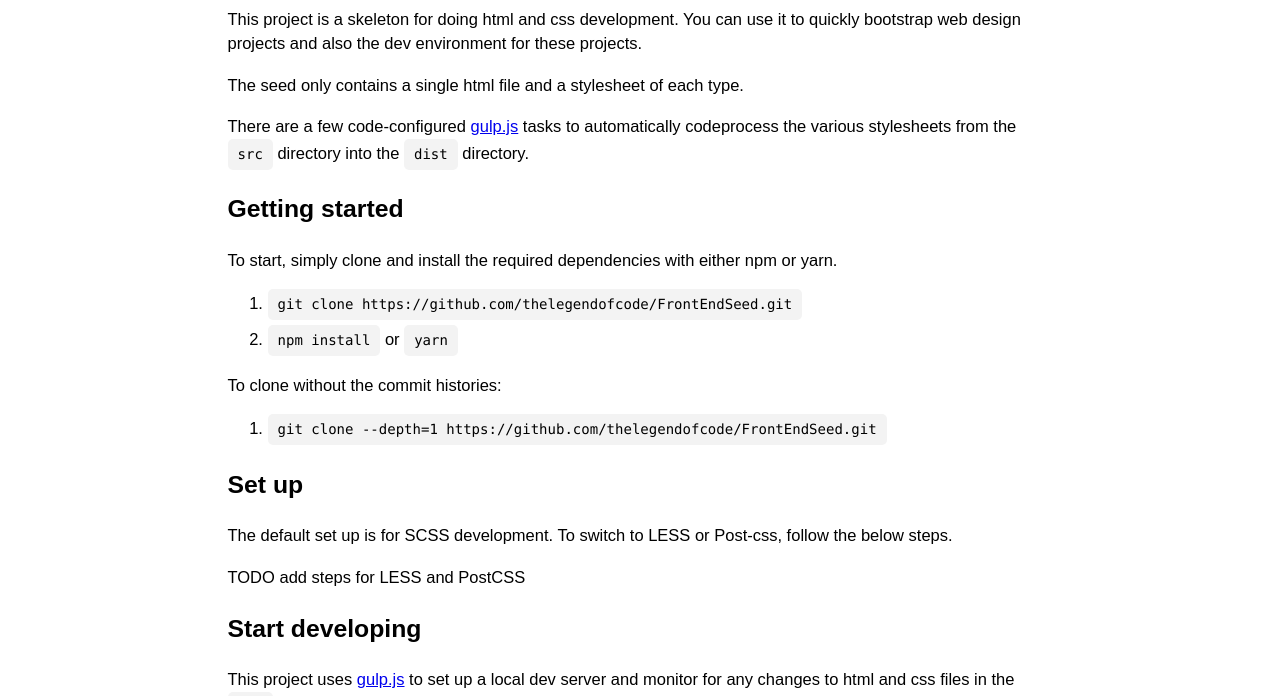
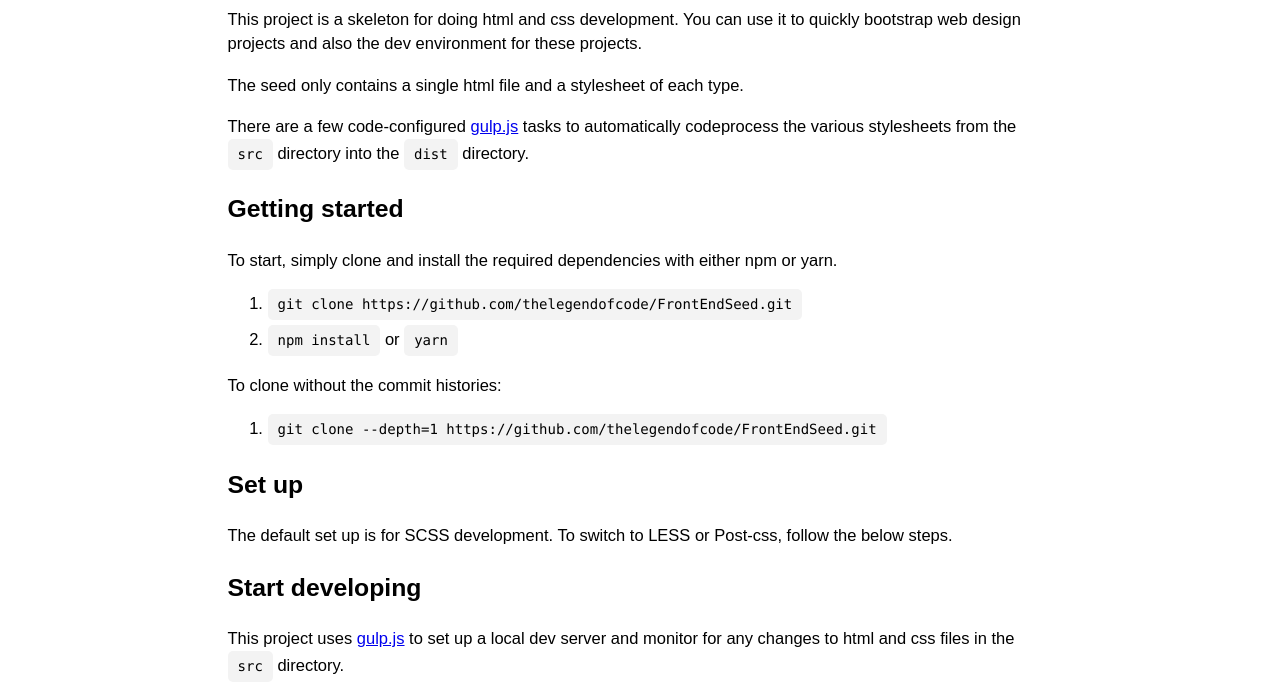
Before and after one commit to SenHeng/FrontEndSeed, a website: page src/html/index.html in a window 1280 px wide. Shown: the part 87-783 px from the top of the page. Drawn offline with nearby package versions, Linux system fonts and the light colour scheme; files that its build step writes are made by us from their sources.

Commit message:
update: remove TODO text from index

```diff
--- a/src/html/index.html
+++ b/src/html/index.html
@@ -35,8 +35,6 @@
 
 <p>The default set up is for SCSS development. To switch to LESS or Post-css, follow the below steps.</p>
 
-<p>TODO add steps for LESS and PostCSS</p>
-
 <h2>Start developing</h2>
 
 <p>This project uses <a href="http://gulpjs.com/">gulp.js</a> to set up a local dev server and monitor for any changes to html and css files in the <code>src</code> directory.</p>
```
